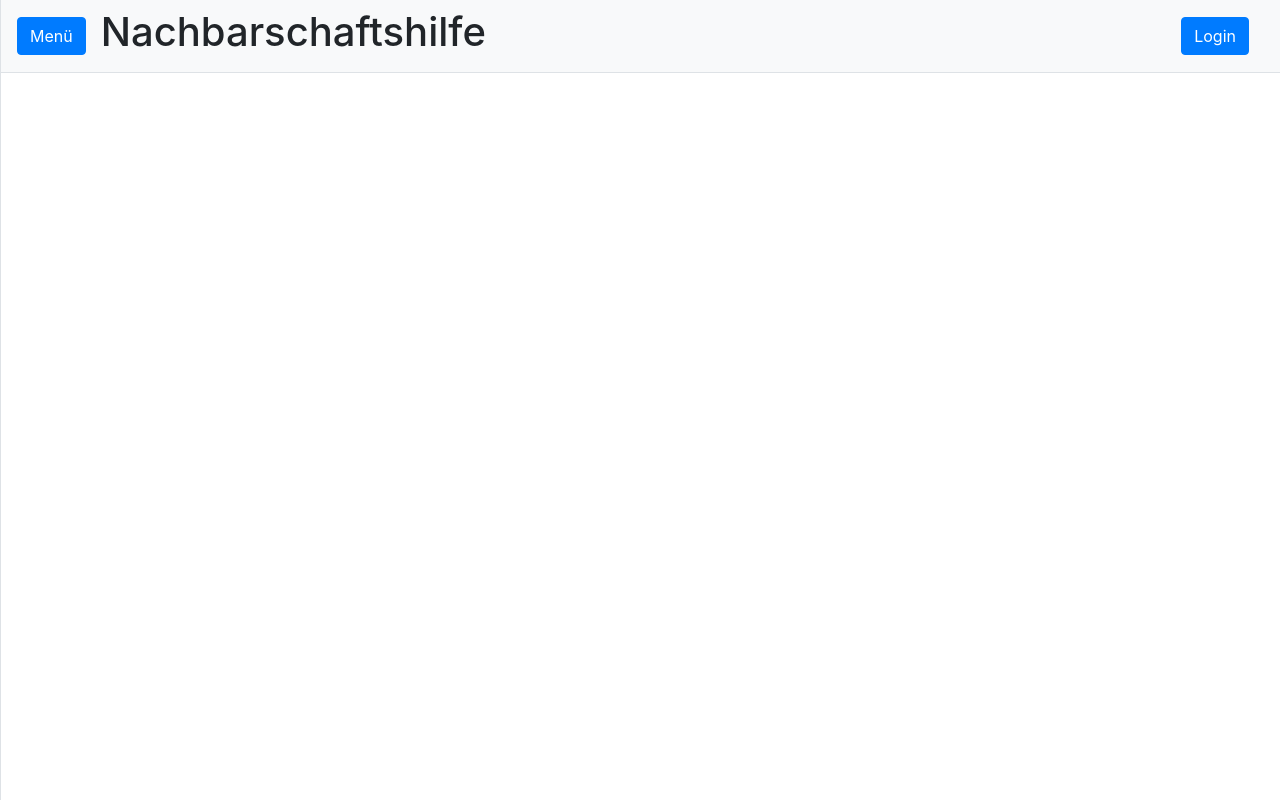
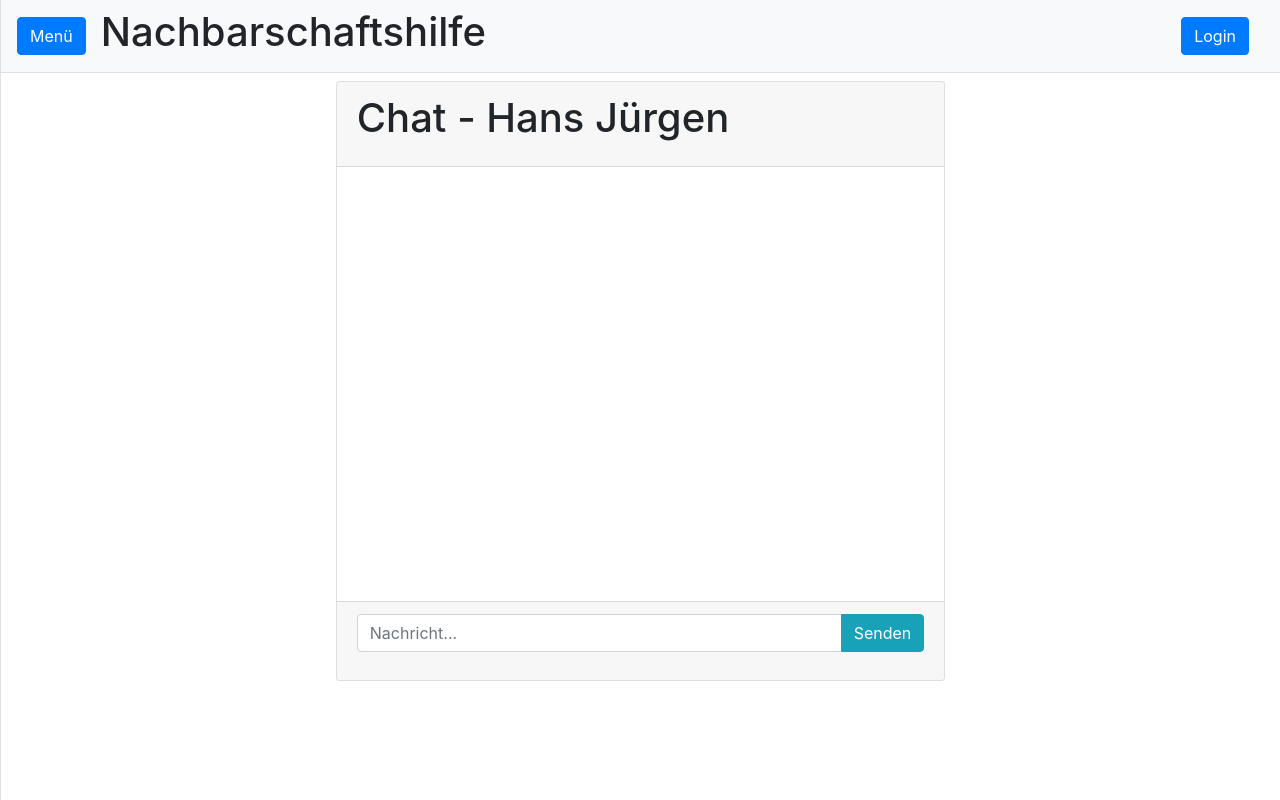
Before and after one commit to timonBusch/nachbarschaftWebApp, a Vue app in the folder nachbarschaftWebApp/: page /chat in a window 1280 px wide. Built offline with nearby package versions, Linux system fonts and the light colour scheme; the HTML template or start-up script is replaced by a standard one.

Commit message:
started implementing chat

```diff
--- a/nachbarschaftWebApp/src/App.vue
+++ b/nachbarschaftWebApp/src/App.vue
@@ -9,9 +9,9 @@
         <div class="list-group list-group-flush">
           <router-link to="/" class="list-group-item list-group-item-action bg-light">Startseite</router-link>
           <div v-if="this.isLoggedIn">
-
             <router-link :to="{ name: 'profil'}" class="list-group-item list-group-item-action bg-light">Profil</router-link>
             <router-link :to="{name: 'add'}" class="list-group-item list-group-item-action bg-light">Neue Anzeige</router-link>
+            <router-link :to="{ name: 'nachrichten'}" class="list-group-item list-group-item-action bg-light">Nachrichten</router-link>
           </div>
 
 
--- /dev/null
+++ b/nachbarschaftWebApp/src/components/Chat.vue
@@ -0,0 +1,39 @@
+<template>
+    <div>
+        <div class="container-fluid mt-2 w-50">
+            <div class="card myNewDivHeight">
+                <div class="card-header">
+                    <h1 class="card-title">Chat - Hans Jürgen</h1>
+                </div>
+                <div class="card-body">
+                    <!-- Nachrichten -->
+
+                </div>
+                <div class="card-footer">
+                    <div class="input-group mb-3">
+                        <input type="text" class="form-control" placeholder="Nachricht...">
+                        <div class="input-group-append">
+                            <button class="btn btn-info" type="submit">Senden</button>
+                        </div>
+                    </div>
+                </div>
+            </div>
+        </div>
+    </div>
+</template>
+
+<script>
+
+    export default {
+        name: 'Chat',
+    }
+</script>
+
+<style scoped>
+    @media screen and (min-width: 1024px) {
+        .myNewDivHeight{
+            height:600px;
+        }
+    }
+
+</style>
--- a/nachbarschaftWebApp/src/components/Profil.vue
+++ b/nachbarschaftWebApp/src/components/Profil.vue
@@ -16,7 +16,6 @@
                     <p>Bewertung:</p>
                     <div v-if="this.getAverageStars !== 0">
                         <div  v-for="n in this.getAverageStars()" :key="n">
-
                             <span class="fa fa-star checked float-left"></span>
                         </div>
                     </div>
--- a/nachbarschaftWebApp/src/main.js
+++ b/nachbarschaftWebApp/src/main.js
@@ -14,6 +14,8 @@ import store from "./store"
 import Registrieren from "./components/Registrieren";
 import Anzeige from "./components/Anzeige";
 import AddAnzeige from "./components/AddAnzeige";
+import Chat from "./components/Chat";
+import ChatOverview from "./components/ChatOverview";
 //import Axios from "axios";
 
 Vue.use(BootstrapVue)
@@ -38,14 +40,31 @@ const router = new VueRouter({
       name: 'login',
       component: Login
     },
-    { path: '/register', component: Registrieren},
+    {
+      path: '/register',
+      component: Registrieren
+    },
     {
       path: '/anzeige/:id',
       name: 'anzeige',
       props: true,
       component: Anzeige
     },
-    {path: '/add_anzeige', name: 'add', component: AddAnzeige}
+    {
+      path: '/add_anzeige',
+      name: 'add',
+      component: AddAnzeige
+    },
+    {
+      path: '/chat',
+      name: 'chat',
+      component: Chat
+    },
+    {
+      path: '/nachrichten',
+      name: 'nachrichten',
+      component: ChatOverview
+    }
   ],
   mode: 'history'
 })
--- a/nachbarschaftWebApp/src/store/modules/login.js
+++ b/nachbarschaftWebApp/src/store/modules/login.js
@@ -13,7 +13,11 @@ const getters = {
     },
     getUser: state => {
         return state.user;
+    },
+    isAdmin: state => {
+        return state.user.typ === 'admin';
     }
+
 };
 
 // Actions that call mutation functions
```
Also changed, not shown: 1 other file (tests, documents, lock files or other folders).
